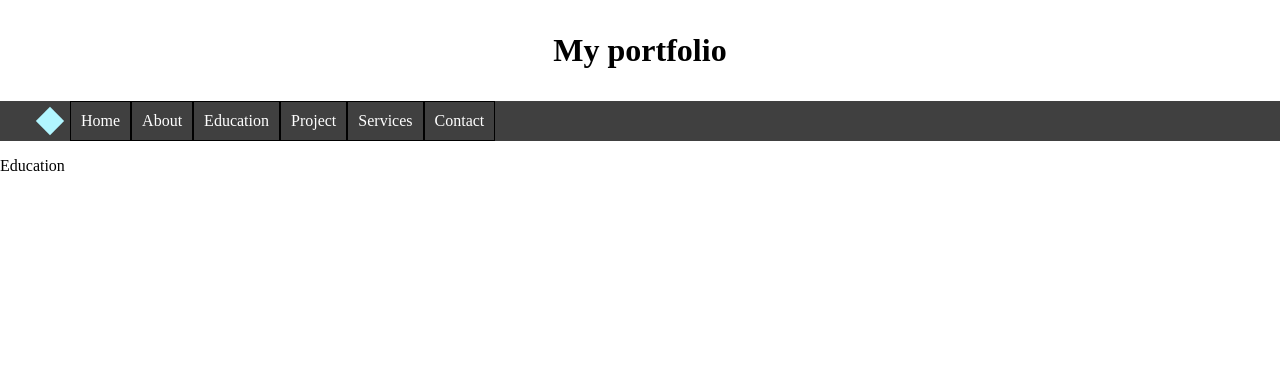
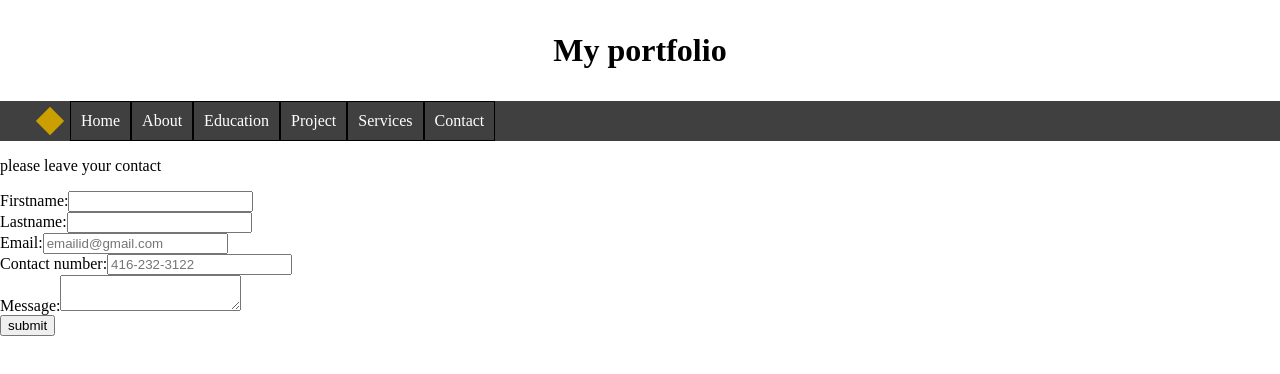
Before and after one commit to dydwn2001/comm229-assignment1, a React (Vite) app: page /contact in a window 1280 px wide. Shown: the top 374 px of the page. Built offline with nearby package versions, Linux system fonts and the light colour scheme.

Commit message:
contact form finished

```diff
--- a/src/Contact.jsx
+++ b/src/Contact.jsx
@@ -1,8 +1,68 @@
+import { useState } from "react"
+import { useNavigate } from "react-router-dom";
 
 export default function Contact() {
+  const [firstname, setFirstname] = useState("");
+  const [lastname, setLastname] = useState("");
+  const [contactNumber, setContactNumber] = useState("");
+  const [emailAdress, setEmailAddress] = useState("");
+  const [message, setMessage] = useState("");
+
+  const navigate = useNavigate();
+  function handelSubmit(e) {
+
+    e.preventDefault();
+    navigate("/");
+  }
   return (
+
     <div>
-      <p>Education</p>
+      <p>please leave your contact</p>
+      <form onSubmit={(e)=>{handelSubmit(e)}}>
+        <label>
+          Firstname:
+        <input type="text"
+        value={firstname}
+        onChange={(e) => setFirstname(e.target.value)}
+        required ></input>
+        </label><br/>
+          <label>
+          Lastname:
+        <input type="text"
+        value={lastname}
+        onChange={(e) => setLastname(e.target.value)}
+        required ></input>
+        </label><br/>
+        <label>
+          Email:
+        <input
+        type="email"
+        value={emailAdress}
+        onChange={(e) => setEmailAddress(e.target.value)}
+        placeholder="emailid@gmail.com"
+        required
+      />
+      </label><br/>
+       <label>
+          Contact number:
+        <input
+        type="tel"
+        value={contactNumber}
+        onChange={(e) => setContactNumber(e.target.value)}
+        placeholder="416-232-3122"
+        required
+      /><br/>
+       <label>
+          Message:
+        <textarea
+        value={message}
+        onChange={(e) => setMessage(e.target.value)}
+        required ></textarea>
+        </label><br/>
+      </label>
+      <button type="submit">submit</button>
+      </form>
+      <p>{firstname} {lastname} {emailAdress}</p>
     </div>
   )
 }
--- a/src/Education.jsx
+++ b/src/Education.jsx
@@ -9,7 +9,7 @@ export default function Education() {
       <strong>Centennial College</strong><br />
       Diploma, Software Engineering Technician<br />
       Toronto, Canada<br />
-      Jan 2025 – Apr 2026 (Expected)
+      Jan 2025 - Apr 2026 (Expected)
     </li>
     </ul>
     </div>
--- a/src/MainRouter.jsx
+++ b/src/MainRouter.jsx
@@ -13,9 +13,9 @@ export default function MainRouter() {
       <Route path="/" element={<Home />}/>
       <Route path="/about" element={<About />}/>
       <Route path="/project" element={<Project />}/>
+      <Route path="/education" element={<Education />}/>
       <Route path="/services" element={<Services />}/>
       <Route path="/contact" element={<Contact />}/>
-      <Route path="/education" element={<Education />}/>
     </Routes>
     </div>
   )
--- a/src/Services.jsx
+++ b/src/Services.jsx
@@ -2,7 +2,15 @@
 export default function services() {
   return (
     <div>
-      <p>Services</p>
+
+      <h2>Services</h2>
+      <ul>
+        <li>Mobile web development</li>
+        <li>Backend development</li>
+        <li>Frontend development</li>
+        <li>General programming</li>
+      </ul>
+
     </div>
   )
 }
--- a/src/index.css
+++ b/src/index.css
@@ -25,14 +25,14 @@ body{
     color: white;
 }
 .HomeNav a:hover{
-    background-color: hsl(0, 0%, 9%);
+    background-color: hsl(0, 0%, 25%);
 
 }
 
 .logo {
   width: 20px;
   height: 20px;
-  background-color: #b1f6ff;
+  background-color: #cb9f00;
   transform: rotate(45deg);
   margin-right: 10px;
 }
@@ -42,6 +42,7 @@ body{
   padding: 20px;
   background-color: #f7f7f7;
   border-radius: 12px;
+  border: 2px solid hsl(0, 0%, 11%);
   box-shadow: 0 4px 12px rgba(0, 0, 0, 0.1);
   font-family: 'Segoe UI', sans-serif;
   text-align: center;
@@ -63,7 +64,6 @@ body{
   font-size: 1.5rem;
   color: #1a1a1a;
   margin-bottom: 10px;
-  border-bottom: 2px solid #00bcd4;
   display: inline-block;
   padding-bottom: 4px;
 }
```
